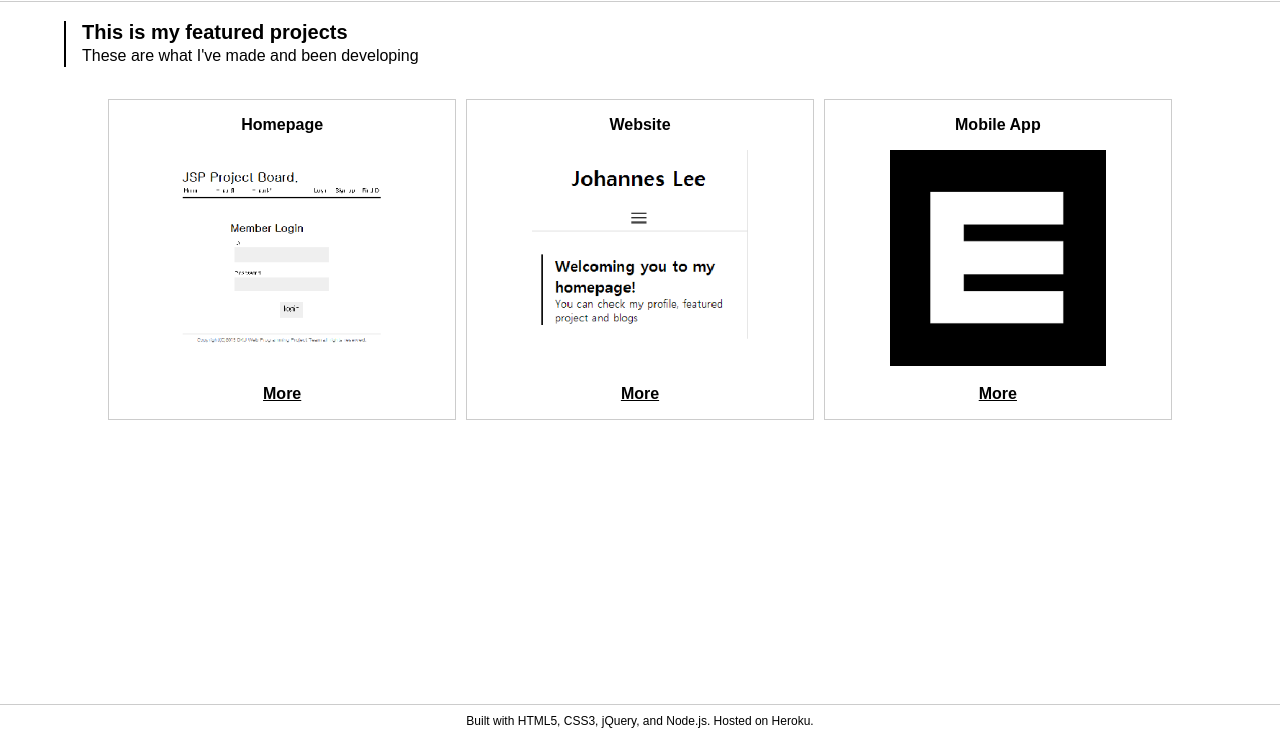
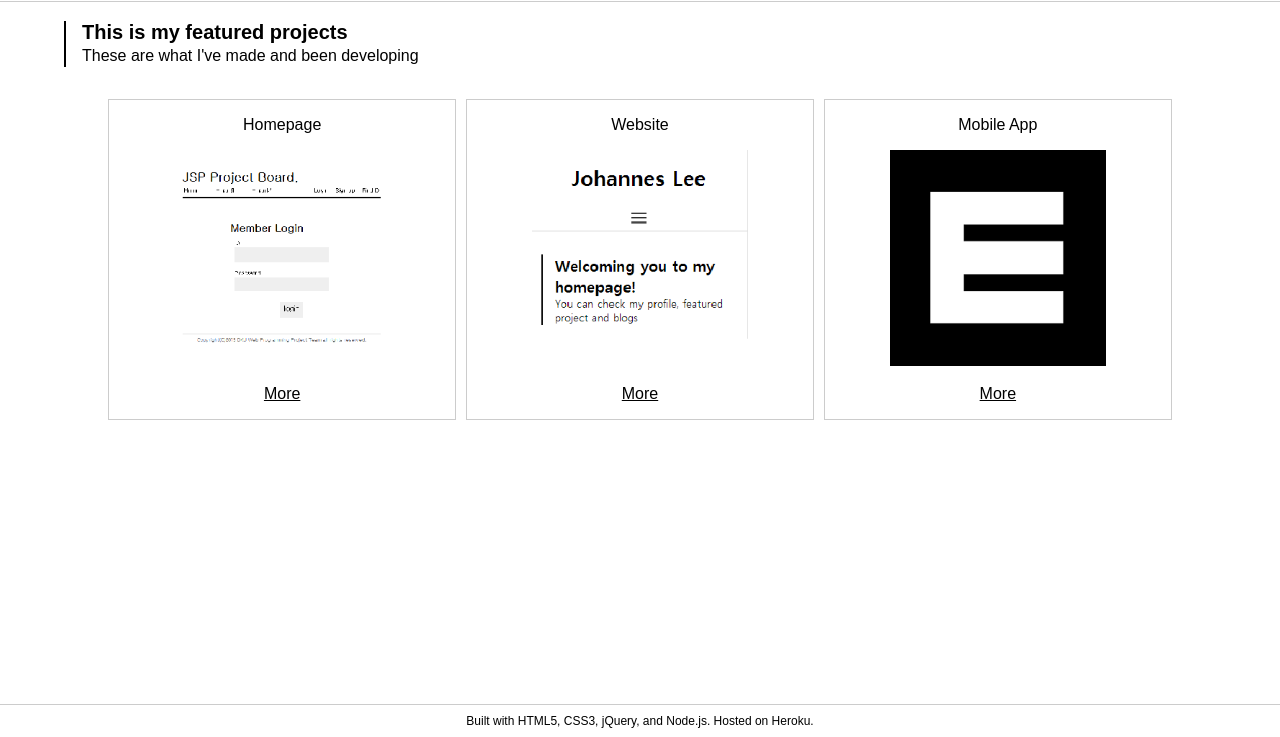
Before and after one commit to johanneslee/homepage, a website: page pages/projects.html in a window 1280 px wide. Shown: the part 63-800 px from the top of the page. Drawn offline with Linux system fonts and the light colour scheme; files that its build step writes are made by us from their sources; files whose address does not match are found by name.

Commit message:
getting better

```diff
--- a/pages/projects.html
+++ b/pages/projects.html
@@ -33,19 +33,19 @@
 			<section>
 				<div class="row1">
       				<article class="one-third">
-      					<p><strong>Homepage</strong></p>
+      					<p>Homepage</p>
       					<img src="./img/project_1.png">
-  	    				<p class="project" id="project1"><strong>More</strong></p>
+  	    				<p class="project" id="project1">More</p>
     	  			</article>
       				<article class="one-third">
-      					<p><strong>Website</strong></p>
+      					<p>Website</p>
       					<img src="./img/project_2.png">
-  	    				<p class="project" id="project2"><strong>More</strong></p>
+  	    				<p class="project" id="project2">More</p>
     	  			</article>
       				<article class="one-third">
-      					<p><strong>Mobile App</strong></p>
+      					<p>Mobile App</p>
       					<img src="./img/project_3.png">
-      					<p class="project" id="project3"><strong>More</strong></p>
+      					<p class="project" id="project3">More</p>
   	    			</article>
     			</div>
     		</section>
```
